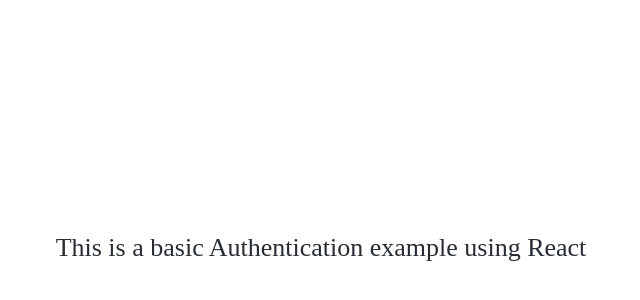
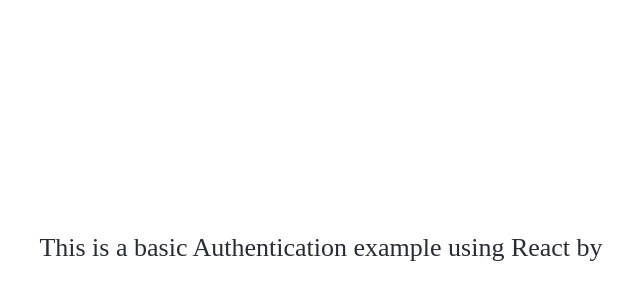
Before and after one commit to tochukwuali/basic-react-authentication, a React (Create React App) app: page / in a window 1280 px wide. Shown: the part 160-460 px from the top of the page, without its empty margins (319-959 px from the left). Built offline with nearby package versions, Linux system fonts and the light colour scheme.

Commit message:
added user list

```diff
--- a/src/App.js
+++ b/src/App.js
@@ -1,14 +1,32 @@
-import React from 'react';
-import './App.css';
+import React from "react";
+import "./App.css";
+import userContext from "./UserContext";
+import HomePage from "./HomePage";
 
 function App() {
+  const user = [
+    {
+      id: 1,
+      name: "Tochukwu",
+      username: "toks"
+    },
+    {
+      id: 2,
+      name: "Emeka",
+      username: "Emex"
+    },
+    {
+      id: 3,
+      name: "Ebere",
+      username: "Eby"
+    }
+  ];
+
   return (
-    <div className="App">
-      <header className="App-body">
-        <p>This is a basic Authentication example using React</p>
-      </header>
-    </div>
+    <userContext.Provider value={user}>
+      <HomePage />
+    </userContext.Provider>
   );
 }
 
-export default App
+export default App;
--- /dev/null
+++ b/src/HomePage.js
@@ -0,0 +1,17 @@
+import React, {useContext} from 'react'
+import userContext from './UserContext'
+
+function HomePage() {
+
+    const user = useContext(userContext)
+
+    return (
+      <div className="App">
+        <header className="App-body">
+          <p>This is a basic Authentication example using React by {user.name}</p>
+        </header>
+      </div>
+    );
+}
+
+export default HomePage
--- /dev/null
+++ b/src/UserContext.js
@@ -0,0 +1,5 @@
+import React from 'react'
+
+const userContext = React.createContext(true)
+
+export default userContext
```
Also changed, not shown: src/UsersList.js (added), 1 other file (tests, documents, lock files or other folders).
